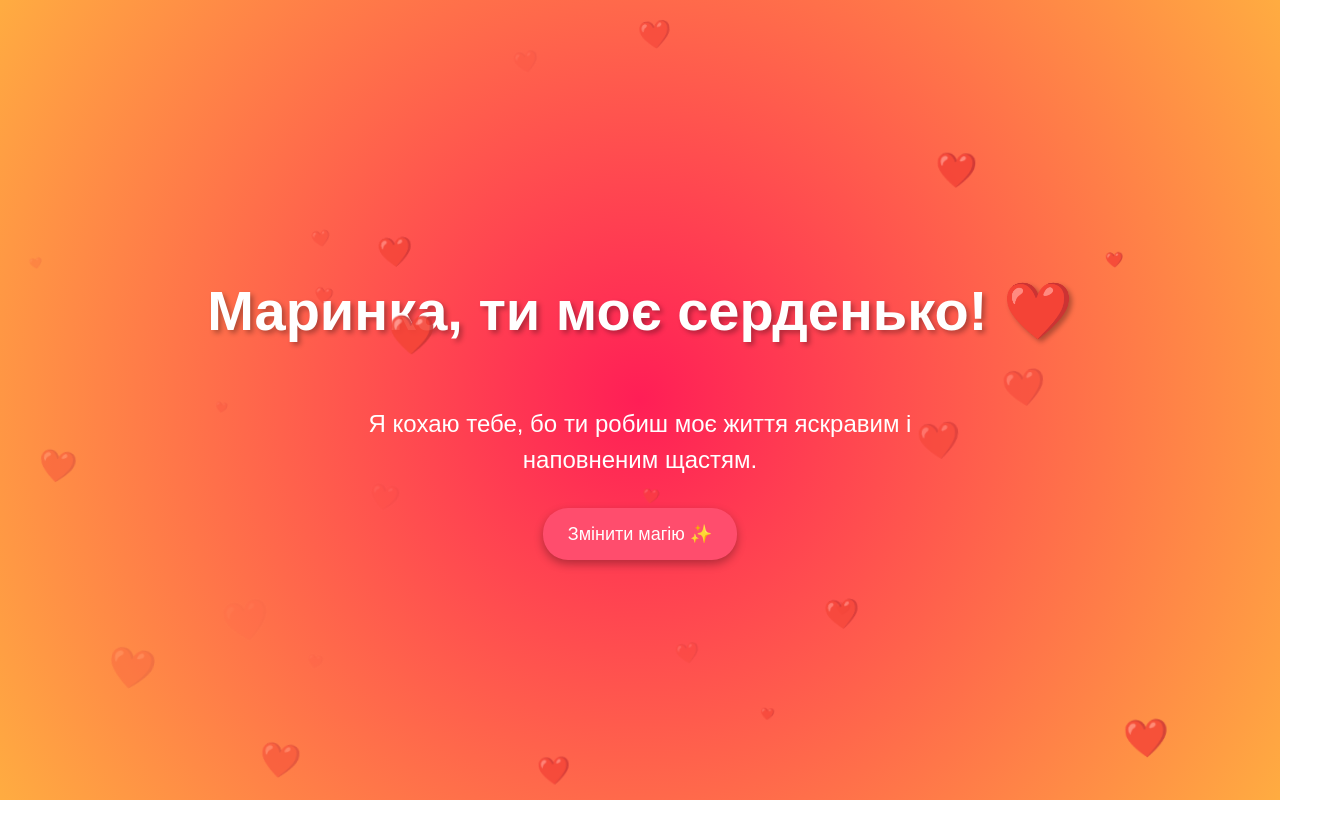
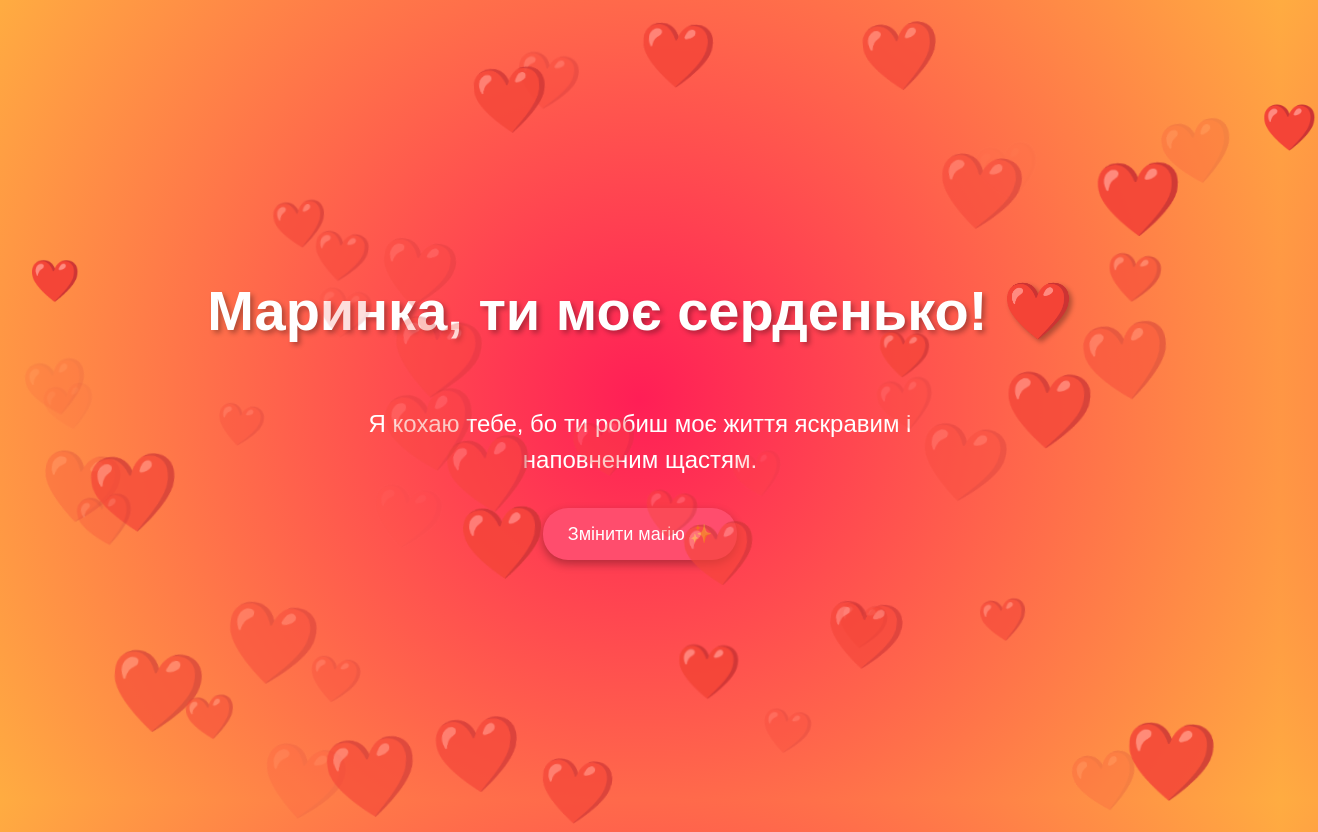
Before and after one commit to drerchi/valentines, a plain HTML site: page Index.html in a window 1280 px wide. Shown: the whole page, 1318 px wide, since content can reach past the window. Before the commit the page ends 800 px from the top, so only its background shows below. Drawn offline with Linux system fonts and the light colour scheme.

Commit message:
Update Index.html

```diff
--- a/Index.html
+++ b/Index.html
@@ -52,7 +52,6 @@
 
         .floating {
             position: absolute;
-            font-size: 20px;
             opacity: 0.8;
             animation: float 6s linear infinite, swing 2s ease-in-out infinite alternate;
         }
@@ -84,10 +83,10 @@
             element.classList.add("floating");
             document.body.appendChild(element);
 
-            const size = Math.random() * 30 + 10;
+            const size = Math.random() * 40 + 40; // Розмір від 40px до 80px
             element.style.fontSize = size + "px";
             element.style.left = Math.random() * 100 + "vw";
-            element.style.top = Math.random() * 100 + "vh";  // Рандомно по висоті екрану
+            element.style.top = Math.random() * 100 + "vh";  // Рандомно по всій висоті екрану
             element.style.animationDuration = Math.random() * 4 + 3 + "s";
 
             setTimeout(() => {
@@ -95,7 +94,7 @@
             }, 6000);
         }
 
-        setInterval(createFloatingElement, 200);
+        setInterval(createFloatingElement, 100); // Поява кожні 100ms
 
         function changeAnimation() {
             animationMode = (animationMode + 1) % 3;
```
